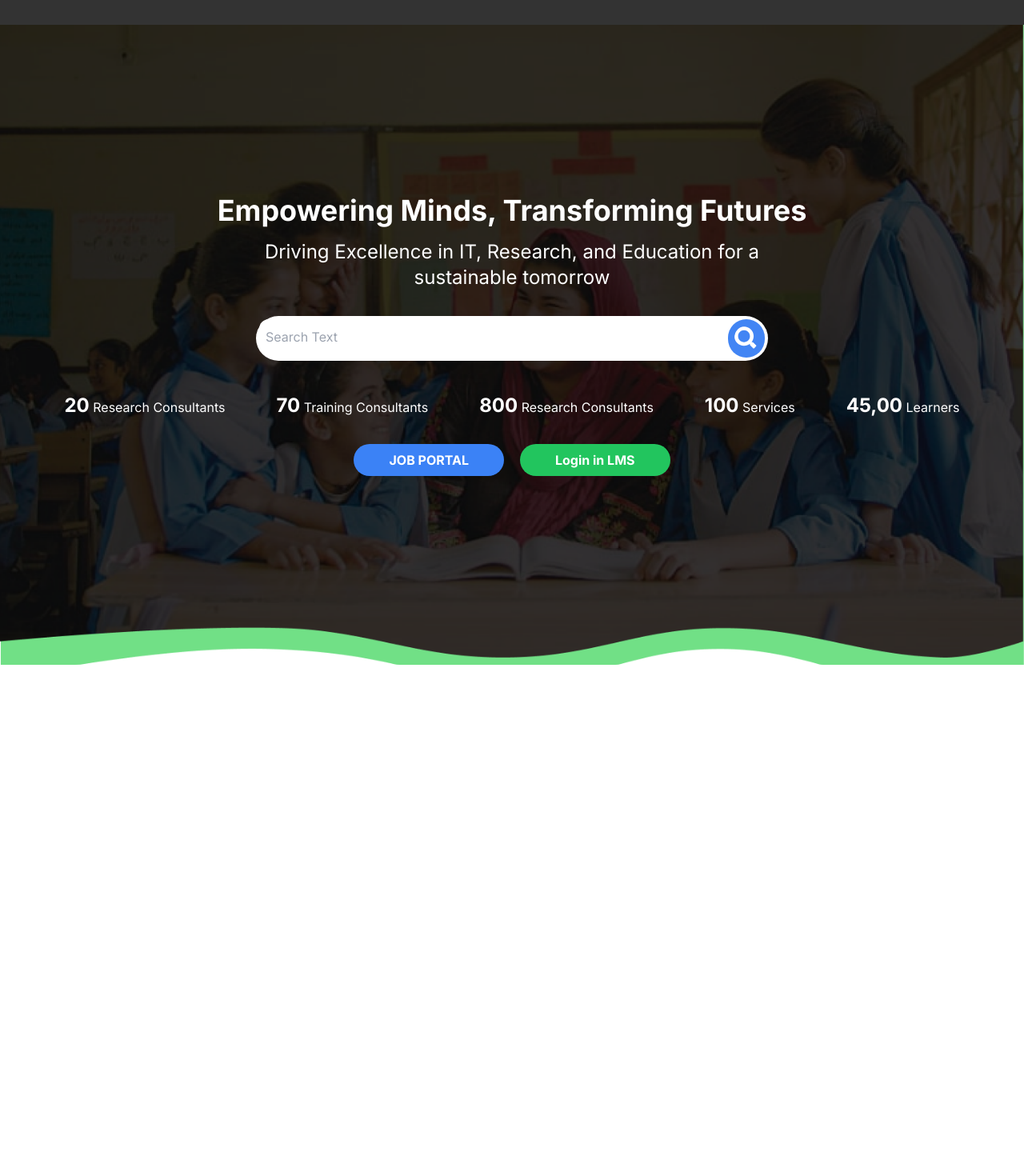
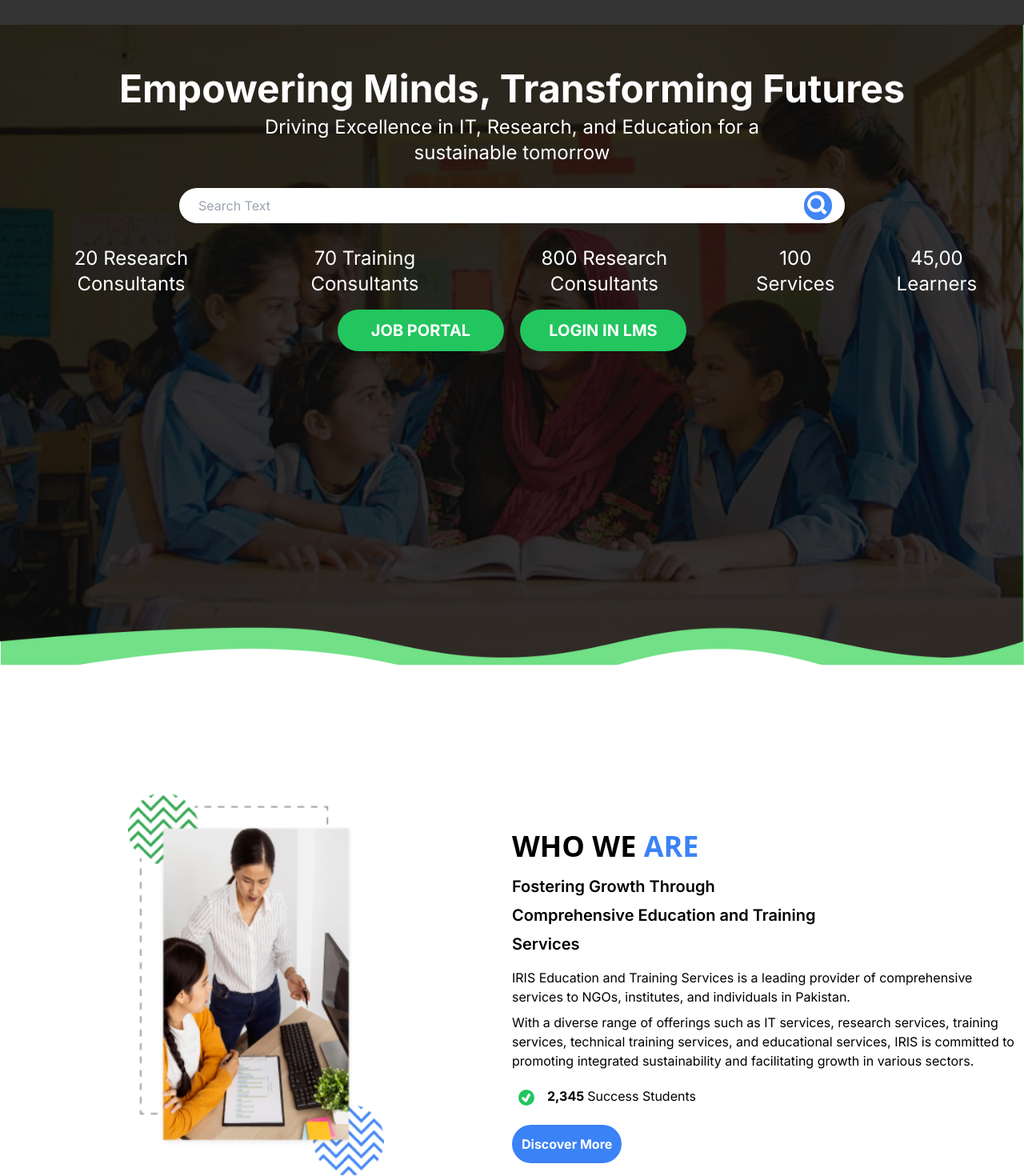
Before and after one commit to NirmaAbro/IRIS_NextJS_Website, a Next.js app: page / in a window 1280 px wide. Shown: the part 137-1607 px from the top of the page at 80% size. Before the commit the page ends 968 px from the top, so only its background shows below. Built offline with nearby package versions, Linux system fonts and the light colour scheme.

Commit message:
section 2 added

```diff
--- a/app/page.tsx
+++ b/app/page.tsx
@@ -3,6 +3,7 @@ import React from "react";
 import Navbar from "@/components/Navbar";
 import Hero from "@/components/Hero";
 import Login from "@/components/Login";
+import Section2 from "@/components/Section2";
 
 function Home() {
   return (
@@ -13,6 +14,8 @@ function Home() {
       </div>
       <div>
         <Hero />
+        <Section2 />
+
       </div>
     </>
   );
--- a/components/Button.tsx
+++ b/components/Button.tsx
@@ -2,12 +2,12 @@ import React from "react";
 
 const Button = () => {
   return (
-    <div className="flex gap-5 justify-between m-6">
-      <button className="bg-blue-500 hover:bg-blue-600 text-white font-bold py-2 px-11 rounded-full">
+    <div className="flex gap-5 justify-between">
+      <button className="bg-green-500 text-wrap lg:p-3 lg:w-52 lg:text-xl p-2 hover:bg-green-600 text-white font-bold  rounded-full">
         JOB PORTAL
       </button>
-      <button className="bg-green-500 hover:bg-green-600 text-white font-bold py-2 px-11 rounded-full">
-        Login in LMS
+      <button className="bg-green-500 hover:bg-green-600 p-2 lg:p-3 lg:w-52 lg:text-xl text-white font-bold rounded-full">
+        LOGIN IN LMS
       </button>
     </div>
   );
--- a/components/Hero.tsx
+++ b/components/Hero.tsx
@@ -5,7 +5,7 @@ import Button from "./Button";
 
 const Hero = () => {
   return (
-    <div className="relative h-screen w-full">
+    <div className="relative h-screen w-full m-0">
       <Image
         src={bg}
         alt="Background Image"
@@ -14,48 +14,58 @@ const Hero = () => {
         quality={100}
         className="z-0"
       />
-      <div className="absolute inset-0 flex flex-col items-center justify-center text-center text-white z-10">
-        <h1 className="text-4xl font-bold mb-4">
+      <div className="absolute inset-x-0 top-0 flex flex-col items-center justify-center text-center text-white p-4">
+        <h1 className="text-2xl font-bold mt-10 lg:text-5xl">
           Empowering Minds, Transforming Futures
         </h1>
-        <h3 className="text-2xl mb-8">
+        <h5 className="lg:text-2xl lg:m-2">
           Driving Excellence in IT, Research, and Education for a <br />
           sustainable tomorrow
-        </h3>
+        </h5>
         {/* //search bar  */}
-        <div className="flex bg-white p-1 rounded-full w-1/2 ">
+        <div className="flex bg-white w-58 lg:w-2/3 m-5 rounded-full p-1 lg:px-4 lg:p-1">
           <input
             type="text"
             placeholder="Search Text"
-            className="w-full h-11 rounded-xl p-2"
+            className="rounded-full px-9 lg:w-full lg:px-2"
           />
           <FaSearch
-            className="cursor-pointer text-5xl p-2 rounded-full"
+            className="cursor-pointer justify-center p-1 text-2xl lg:text-4xl  font-sans items-center rounded-full"
             style={{ backgroundColor: "#4285F4" }}
           />
         </div>
-        <div className="flex gap-16 p-2 mt-8">
-          <h3 className="">
-            <span className="text-2xl font-bold">20</span> Research Consultants
-          </h3>
-          <h3 className="">
-            <span className="text-2xl font-bold">70</span> Training Consultants
-          </h3>
-          <h3 className="">
-            <span className="text-2xl font-bold">800</span> Research Consultants
-          </h3>
-          <h3 className="">
-            <span className="text-2xl font-bold">100</span> Services
-          </h3>
-          <h3 className=" ">
-            <span className="text-2xl font-bold">45,00</span> Learners
-          </h3>
+        {/* flex 4 item section  */}
+        <div className="m-1 md:flex md:gap-2 lg:gap-3  ">
+          <div className="flex gap-5 md:flex md:gap-2 lg:gap-3">
+            <p className="lg:p-1 lg:text-2xl ">
+              <span className="">20</span> Research Consultants
+            </p>
+            <p className="lg:p-1 lg:text-2xl ">
+              <span className="">70</span> Training Consultants
+            </p>
+          </div>
+
+          <div className="flex gap-2 md:flex md:gap-2 lg:gap-3">
+            <p className="lg:p-1 lg:text-2xl ">
+              <span className="">800</span> Research Consultants
+            </p>
+            <p className="lg:p-1 lg:text-2xl ">
+              <span className="">100</span> Services
+            </p>
+            <p className="lg:p-1 lg:text-2xl ">
+              <span className="">45,00</span> Learners
+            </p>
+          </div>
         </div>
         {/* button  */}
-        <div >
+        <div className="m-2 justify-center items-center" >
           <Button />
         </div>
+
+
       </div>
+
+
     </div>
   );
 };
--- /dev/null
+++ b/components/Section2.tsx
@@ -0,0 +1,44 @@
+import React from 'react';
+import Image from 'next/image';
+import pic from '../app/picture.png';
+import { TiTick } from "react-icons/ti";
+
+
+function Section2() {
+    return (
+        <div className='flex justify-center items-center mt-20 '>
+            <div className='w-1/2 mt-20'>
+                <Image className='justify-center items-center m-auto w-1/2 h-1/2' src={pic} alt="" />
+            </div>
+            <div className='w-1/2 flex flex-col justify-center items-center'>
+                <div className='w-full mt-28'>
+                    <h1 className='text-4xl font-sans text-left font-bold mb-4 '>
+                        WHO WE <span className='text-blue-500 justify-start items-start'>ARE</span>
+                    </h1>
+                    <h6 className='text-xl font-semibold mb-2'>Fostering Growth Through</h6>
+                    <h6 className='text-xl font-semibold mb-2'>Comprehensive Education and Training</h6>
+                    <h6 className='text-xl font-semibold mb-4'>Services</h6>
+                </div>
+
+                <p className='text-base mb-2'>
+                    IRIS Education and Training Services is a leading provider of comprehensive services to NGOs, institutes, and individuals in Pakistan.
+                </p>
+                <p className='text-base'>
+                    With a diverse range of offerings such as IT services, research services, training services, technical training services, and educational services, IRIS is committed to promoting integrated sustainability and facilitating growth in various sectors.
+                </p>
+                <div className='flex w-full m-4'>
+                    <TiTick className='bg-green-500 text-white m-2 text-xl rounded-full ' />
+                    <p className='p-1'><span className='font-bold p-1'>2,345</span>Success Students </p>
+
+                </div>
+                <div className='w-full '>
+                    <button className='bg-blue-500 text-white font-bold  justify-center items-center p-3  rounded-full'>Discover More</button>
+                </div>
+
+            </div>
+
+        </div>
+    );
+}
+
+export default Section2;
```
Also changed, not shown: app/picture.png (added).
